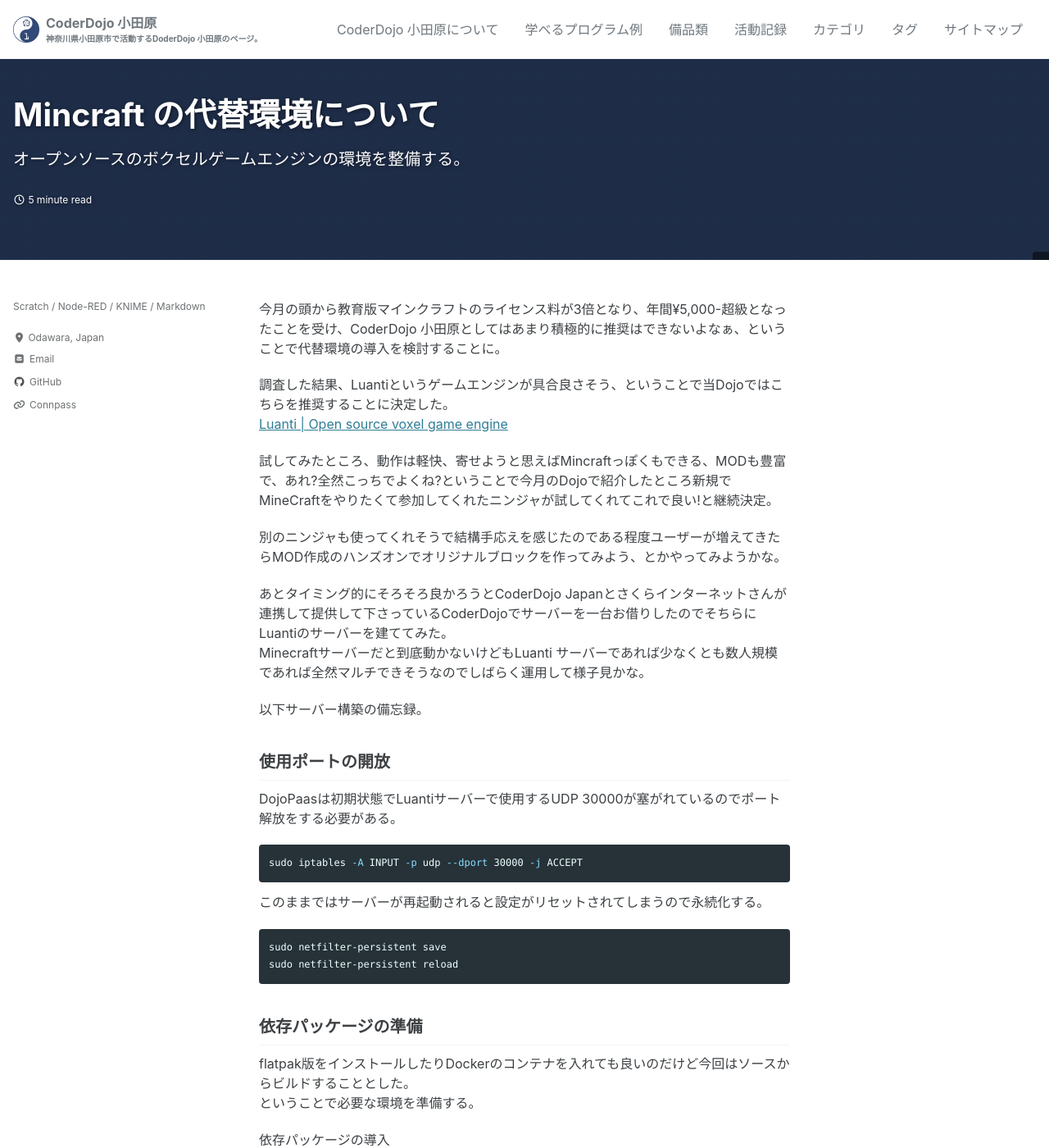
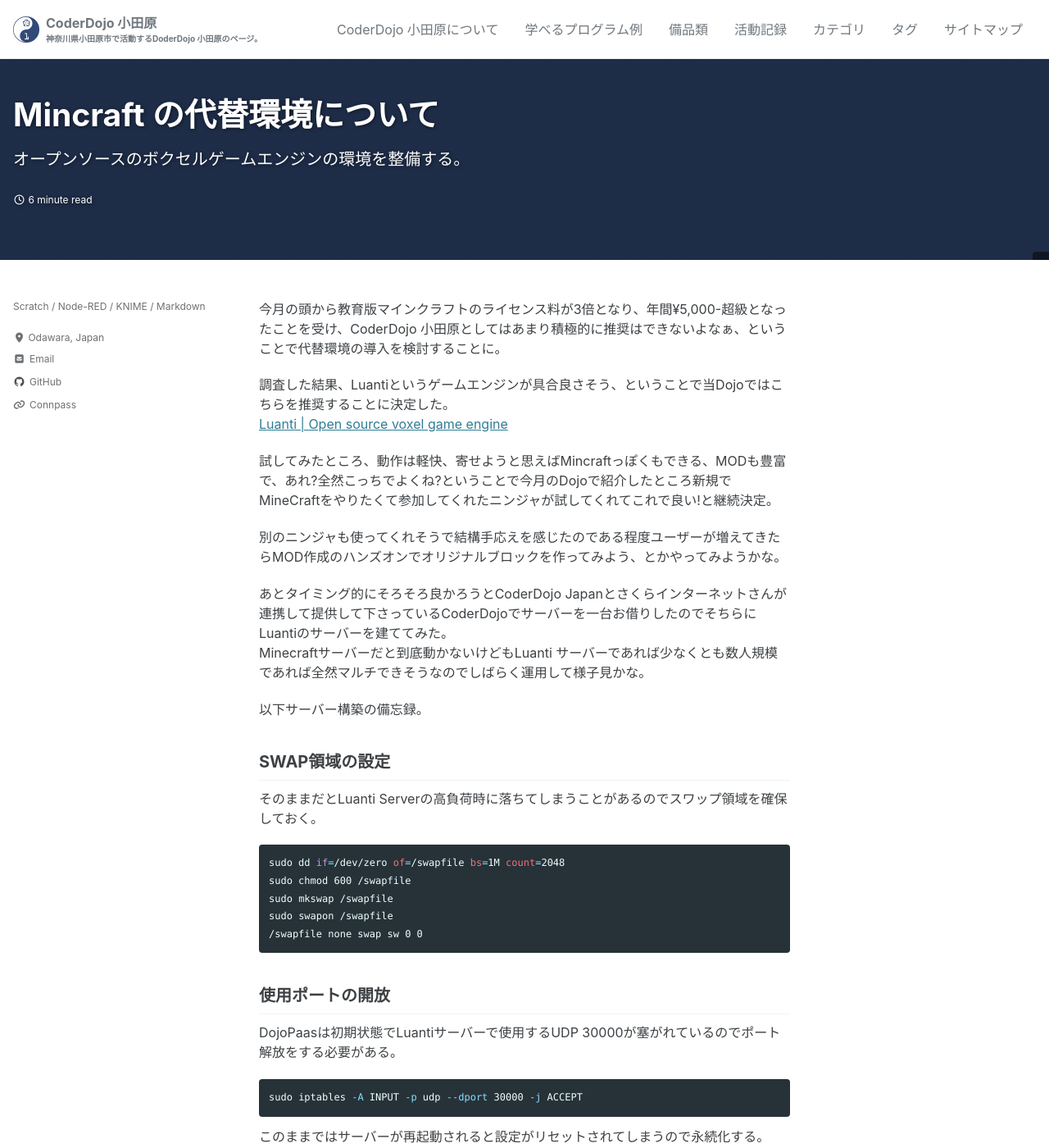
Before and after one commit to CoderDojo-Odawara/coderdojo-odawara.github.io, a Jekyll site: the page built from _posts/2025-09-28-LuantiServer.md, in a window 1280 px wide and 1400 px high. Shown: the whole window at 82% size. Built offline with Jekyll 4.4.1, drawn with Linux system fonts in a browser that asks for light colours; cached includes are drawn as plain includes; a script that is not in the unit is left out.

Commit message:
Update 2025-09-28-LuantiServer.md

````diff
--- a/_posts/2025-09-28-LuantiServer.md
+++ b/_posts/2025-09-28-LuantiServer.md
@@ -33,6 +33,16 @@
 
 以下サーバー構築の備忘録。
 
+## SWAP領域の設定
+そのままだとLuanti Serverの高負荷時に落ちてしまうことがあるのでスワップ領域を確保しておく。
+
+```shell
+sudo dd if=/dev/zero of=/swapfile bs=1M count=2048
+sudo chmod 600 /swapfile
+sudo mkswap /swapfile
+sudo swapon /swapfile
+/swapfile none swap sw 0 0
+```
 ## 使用ポートの開放
 DojoPaasは初期状態でLuantiサーバーで使用するUDP 30000が塞がれているのでポート解放をする必要がある。
 
````
